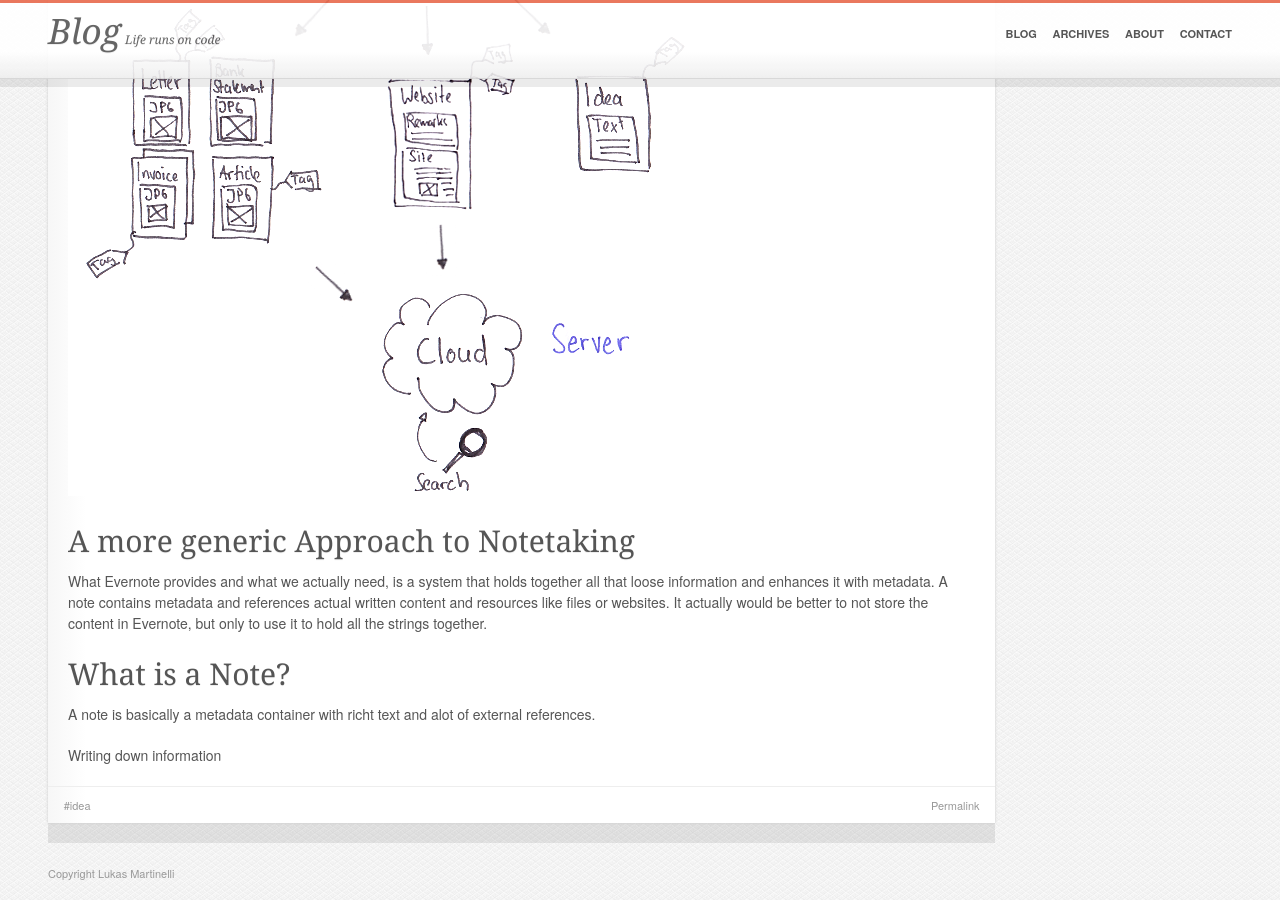
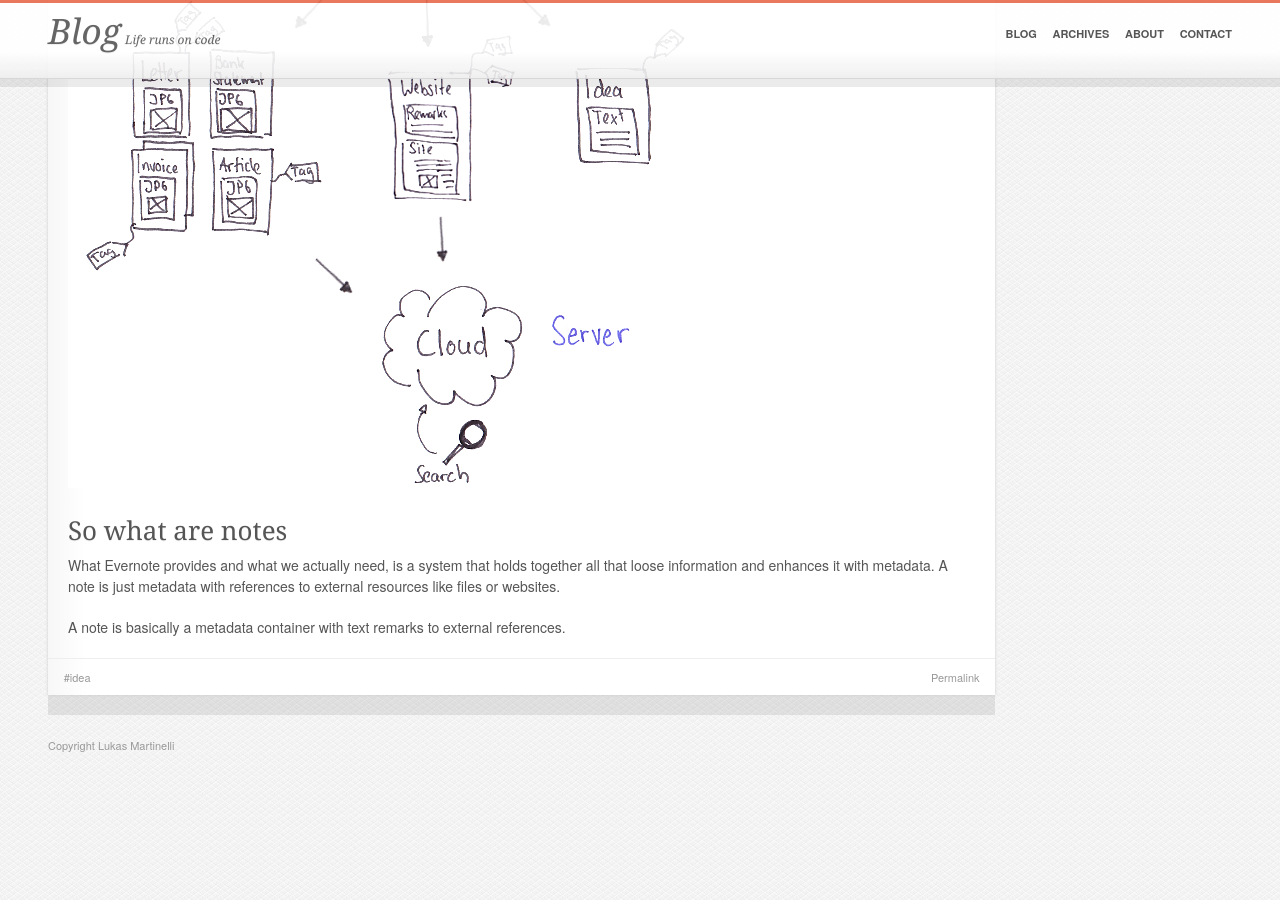
Before and after one commit to lukasmartinelli/lukasmartinelli.github.io, a Jekyll site: the page built from _posts/2014-02-07-a-better-evernote-concept.md, in a window 1280 px wide and 900 px high, scrolled down 1784 px. Built offline with Jekyll 4.4.1, drawn with Linux system fonts in a browser that asks for light colours; Markdown is read by kramdown in place of the engine named in the settings; after the commit the page ends 2556 px from its top, so only the background shows below that; some of the changed text lies outside the part shown.

Commit message:
Further worked on the next part

```diff
--- a/_posts/2014-02-07-a-better-evernote-concept.md
+++ b/_posts/2014-02-07-a-better-evernote-concept.md
@@ -29,23 +29,11 @@
 ### Actual Note Taking and alot of Edge Cases
 The more you add, the more useful Evernote becomes. I add everything that comes to my mind and might be useful for later to Evernote. Wether I am working on a project and have to take notes or studying and writing a quick outline of a lecture: I am creating actual content and enhance it with metadata.
 
-## Overview
+### Overview
 ![Workflows with Evernote](/media/evernote_flows.png)
 
-## A more generic Approach to Notetaking
+### So what are notes
 What Evernote provides and what we actually need, is a system that holds together all that loose information and enhances it with metadata.
-A note contains metadata and references actual written content and resources like files or websites. It actually would be better to not store the content in Evernote, but only to use it to hold all the strings together.
+A note is just metadata with references to external resources like files or websites.
 
-## What is a Note?
-A note is basically a metadata container with richt text and alot of external references.
-
-
-
-
-
-
-
-
-
-
-Writing down information
+A note is basically a metadata container with text remarks to external references.
```
Also changed, not shown: other parts of _posts/2014-02-07-a-better-evernote-concept.md (+2 -2 lines).
